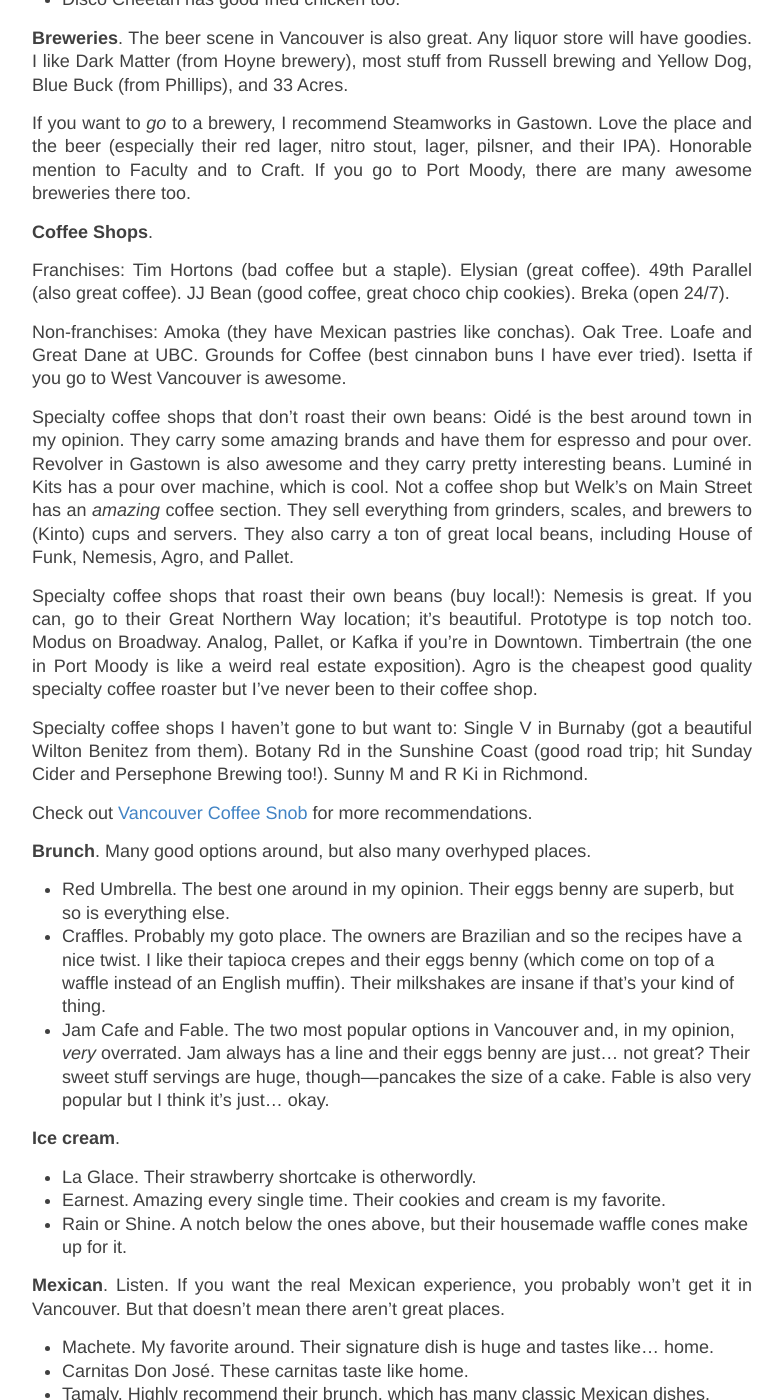
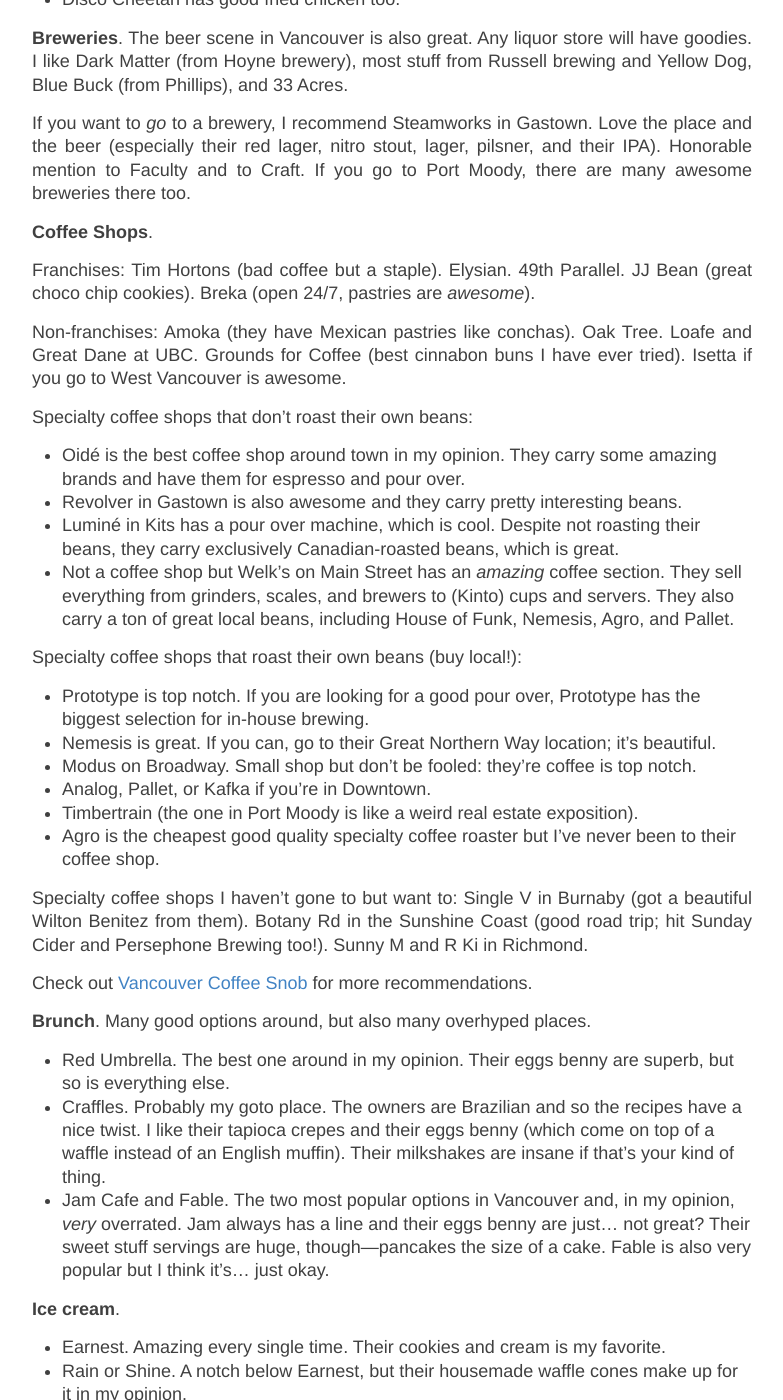
Before and after one commit to giankdiluvi/giankdiluvi.github.io, a Jekyll site: the page built from yvr.md, in a window 1280 px wide and 1400 px high, scrolled down 2564 px. Shown: the whole window, without its empty margins (248-1031 px from the left). Built offline with Jekyll 4.4.1, drawn with Linux system fonts in a browser that asks for light colours; nearby versions of some CDN libraries; our own code applies the rules of GitHub Pages for plain Markdown files.

Commit message:
update specialty coffee section

```diff
--- a/yvr.md
+++ b/yvr.md
@@ -185,10 +185,10 @@
 
 Franchises:
 Tim Hortons (bad coffee but a staple).
-Elysian (great coffee).
-49th Parallel (also great coffee).
-JJ Bean (good coffee, great choco chip cookies).
-Breka (open 24/7).
+Elysian.
+49th Parallel.
+JJ Bean (great choco chip cookies).
+Breka (open 24/7, pastries are *awesome*).
 
 Non-franchises:
 Amoka (they have Mexican pastries like conchas).
@@ -197,24 +197,27 @@
 Isetta if you go to West Vancouver is awesome.
 
 Specialty coffee shops that don't roast their own beans:
-Oidé is the best around town in my opinion.
+- Oidé is the best coffee shop around town in my opinion.
 They carry some amazing brands and have them for espresso and pour over.
-Revolver in Gastown is also awesome and they carry pretty interesting beans.
-Luminé in Kits has a pour over machine, which is cool.
-Not a coffee shop but Welk's on Main Street has an _amazing_ coffee section.
+- Revolver in Gastown is also awesome and they carry pretty interesting beans.
+- Luminé in Kits has a pour over machine, which is cool.
+Despite not roasting their beans,
+they carry exclusively Canadian-roasted beans, which is great.
+- Not a coffee shop but Welk's on Main Street has an _amazing_ coffee section.
 They sell everything from grinders, scales, and brewers
 to (Kinto) cups and servers.
 They also carry a ton of great local beans,
 including House of Funk, Nemesis, Agro, and Pallet.
 
 Specialty coffee shops that roast their own beans (buy local!):
-Nemesis is great.
+- Prototype is top notch. If you are looking for a good pour over,
+Prototype has the biggest selection for in-house brewing.
+- Nemesis is great.
 If you can, go to their Great Northern Way location; it's beautiful.
-Prototype is top notch too.
-Modus on Broadway.
-Analog, Pallet, or Kafka if you're in Downtown.
-Timbertrain (the one in Port Moody is like a weird real estate exposition).
-Agro is the cheapest good quality specialty coffee roaster
+- Modus on Broadway. Small shop but don't be fooled: they're coffee is top notch.
+- Analog, Pallet, or Kafka if you're in Downtown.
+- Timbertrain (the one in Port Moody is like a weird real estate exposition).
+- Agro is the cheapest good quality specialty coffee roaster
 but I've never been to their coffee shop.
 
 Specialty coffee shops I haven't gone to but want to:
@@ -241,13 +244,13 @@
 in my opinion, *very* overrated.
 Jam always has a line and their eggs benny are just... not great?
 Their sweet stuff servings are huge, though&mdash;pancakes the size of a cake.
-Fable is also very popular but I think it's just... okay.
+Fable is also very popular but I think it's... just okay.
 
 **Ice cream**.
+- Earnest. Amazing every single time. Their cookies and cream is my favorite.
+- Rain or Shine. A notch below Earnest,
+but their housemade waffle cones make up for it in my opinion.
 - La Glace. Their strawberry shortcake is otherwordly.
-- Earnest. Amazing every single time. Their cookies and cream is my favorite.
-- Rain or Shine. A notch below the ones above,
-but their housemade waffle cones make up for it.
 
 **Mexican**.
 Listen. If you want the real Mexican experience,
```
Also changed, not shown: 5 other files.
